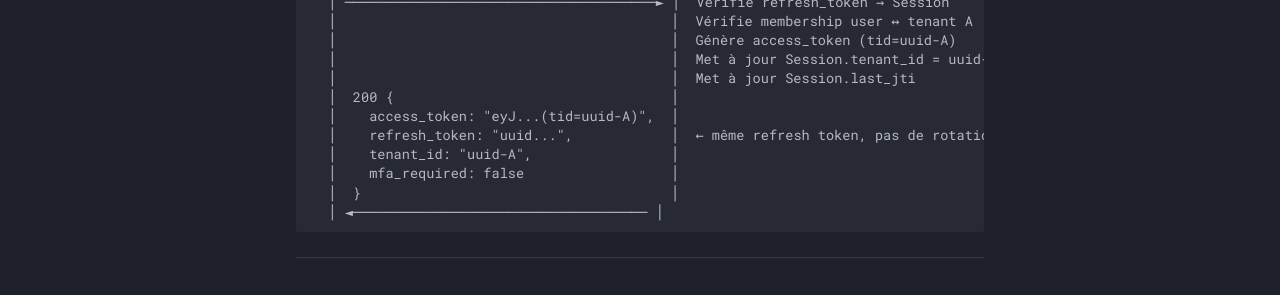
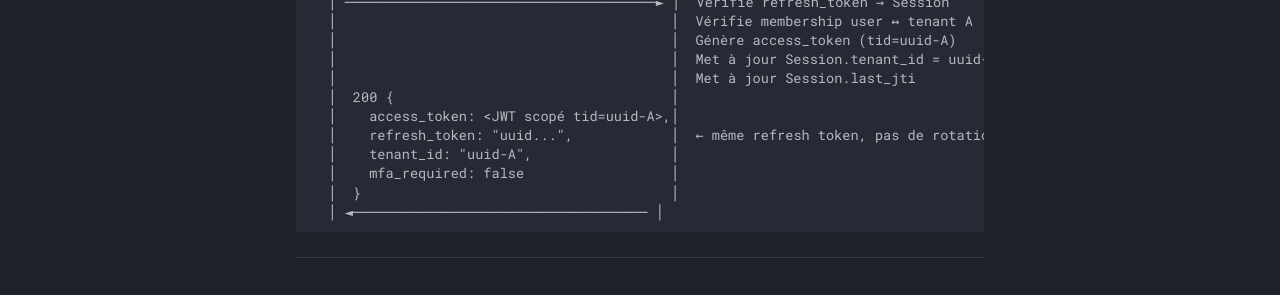
Before and after one commit to traoreera/Orchauth, an MkDocs documentation site: the page built from docs/flows.md, in a window 1280 px wide and 1400 px high, scrolled down 4388 px. Shown: the part 800-1095 px from the top of the window. Built offline with MkDocs 1.6.1 and Material for MkDocs 9.7.7, drawn with Linux system fonts in a browser that asks for light colours; comment, search, counter and statistics services are not loaded; some of the changed text lies outside the part shown.

````diff
--- a/docs/flows.md
+++ b/docs/flows.md
@@ -262,7 +262,7 @@ Client                                    XAuth
   │                                         │  Met à jour Session.tenant_id = uuid-A
   │                                         │  Met à jour Session.last_jti
   │  200 {                                  │
-  │    access_token: "eyJ...(tid=uuid-A)",  │
+  │    access_token: <JWT scopé tid=uuid-A>,│
   │    refresh_token: "uuid...",            │  ← même refresh token, pas de rotation
   │    tenant_id: "uuid-A",                 │
   │    mfa_required: false                  │
@@ -314,7 +314,7 @@ Client                                    XAuth
   │                                         │  Vérifie code TOTP
   │                                         │  Génère access_token final (tid=uuid-A)
   │                                         │  Met à jour last_jti
-  │  200 { access_token: "eyJ...(final)",   │
+  │  200 { access_token: <JWT final>,       │
   │         mfa_required: false }           │
   │ ◄──────────────────────────────────── │
 ```
````
Also changed, not shown: plugin.yaml (+9 -1 lines).
